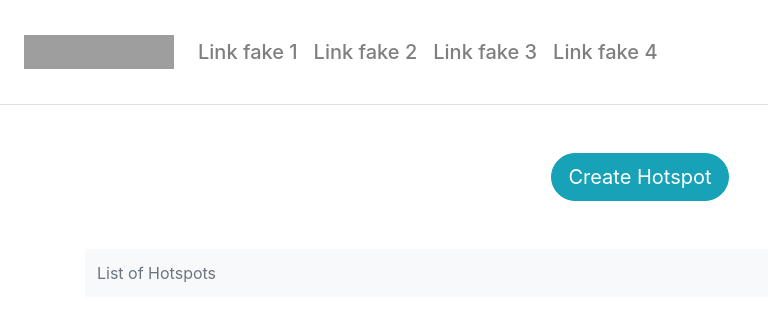
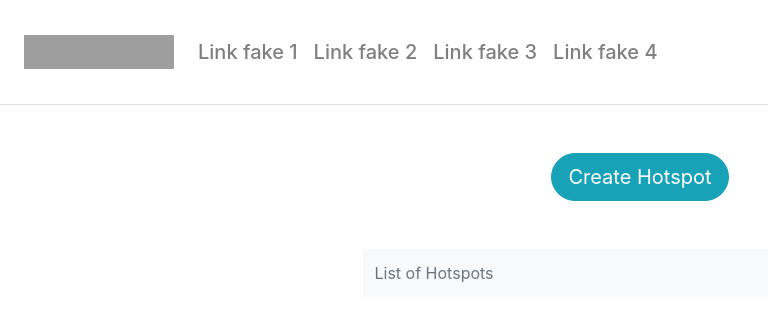
Before and after one commit to felipeferreirasilva/Conpass, a React (Create React App) app: page / in a window 1280 px wide. Shown: the top 322 px of the page, without its empty margins (0-768 px from the left). Built offline with nearby package versions, Linux system fonts and the light colour scheme; grey boxes are pictures that could not be loaded.

Commit message:
Adjust Table Weight

```diff
--- a/src/components/Hotspots/Hotspots.js
+++ b/src/components/Hotspots/Hotspots.js
@@ -11,7 +11,7 @@ const Hotspots = ({ activeHotspotCreator, hotspotCreatorActive, hotspots, dispat
             <div className="mb-5 text-center">
                 <Button onClick={activeHotspotCreator} variant="info" className="rounded-pill" size="lg" disabled={hotspotCreatorActive}>Create Hotspot</Button>
             </div>
-            <Table hover borderless>
+            <Table hover borderless className="col-md-6 m-auto">
                 <thead className="bg-light">
                     <tr>
                         <th className="text-muted font-weight-normal">List of Hotspots</th>
```
